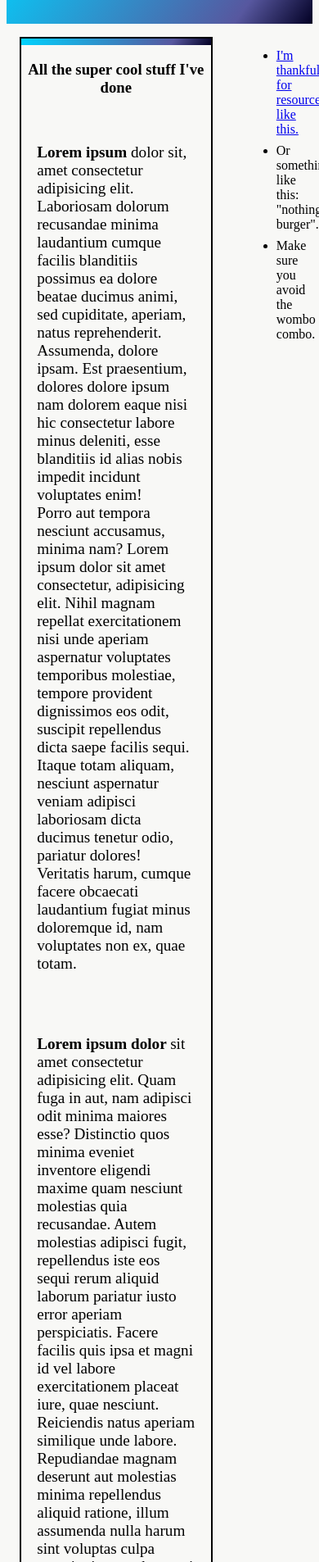
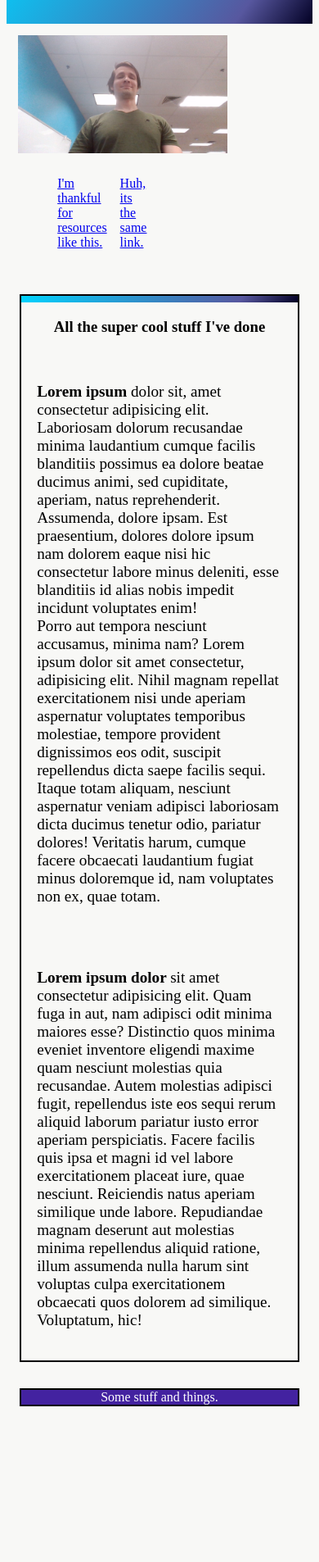
Before and after one commit to ZacGamble/demo-resume, a plain HTML site: page index.html in a window 390 px wide. Shown: the part 94-2000 px from the top of the page at 82% size. After the commit the page ends 1826 px from the top, so only its background shows below. Drawn offline with Linux system fonts and the light colour scheme.

Commit message:
Initial Commit

```diff
--- a/index.html
+++ b/index.html
@@ -4,7 +4,7 @@
     <meta charset="UTF-8">
     <meta http-equiv="X-UA-Compatible" content="IE=edge">
     <meta name="viewport" content="width=device-width, initial-scale=1.0">
-    <title>Zac Resume</title>
+    <title>Zac Mock Resume</title>
     <link rel="stylesheet" href="style.css">
 </head>
 <body>
@@ -12,12 +12,12 @@
     <div class="d-flex">
         <header class="p-2 header">
             <h2>
-                Zachary's Resume
+                Zachary's Mock Resume
             </h2>
         </header>
     </div>
     <main>
-      <div class="d-flex">
+      <div id="meat-container" class="d-flex">
 
 
 
@@ -43,20 +43,21 @@
 
         <div id="sidebar">
             <img src="Selfie.jpg" id="selfie" alt="Zac taking a bad selfie">
-            <ul>
-                <li><a href="https://www.freecodecamp.org/">I'm thankful for resources like this.</a></li>
-                <li>Or something like this: "nothing burger".</li>
-                <li>Make sure you avoid the wombo combo.</li></ul>
+            <ul class="d-flex">
+                <li class=""><a href="https://www.freecodecamp.org/">I'm thankful for resources like this.</li>
+                <li>Huh, its the same link.</li>
+                </a>
+            </ul>
             </div>
 
         </div>
             <!-- flex-direction column end here somewhere -->
 
             <div class="bgs content d-flex d-center border">
-                <footer>
-        Some stuff and thangs.
-</footer>
-</div>
+        <footer>
+        Some stuff and things.
+        </footer>
+    </div>
   </main>
  </body>
 </html>
--- a/style.css
+++ b/style.css
@@ -1,3 +1,4 @@
+/* Classes and ID's generally in order of document flow */
 :root{
     --beige: rgb(245,245,220)
     --reddish: rgb(160,34,45)
@@ -24,6 +25,7 @@ header{
     max-height: 144px;
     max-width: 256px;
     margin-right: 1px;
+
 }
 
 .content{
@@ -44,7 +46,17 @@ p{
 }
 li{
     margin: .5em;
+    list-style: none;
 }
+
+footer{
+    height: 100%;
+    align-content: center;
+    justify-content: center;
+
+}
+
+/* utility classes below */
 
 .bgs{
     background-color: rgb(67,34,160);
@@ -80,8 +92,13 @@ li{
     margin: 1em;
 }
 
-@media screen and (max-width: 1200px) {
-    img{
-        display: none;
+@media screen and (max-width: 1080px) {
+
+    #meat-container{
+        flex-direction: column-reverse;
+    }
+    #navbar{
+        flex-direction: row;
+        flex-wrap: wrap;
     }
 }
```
